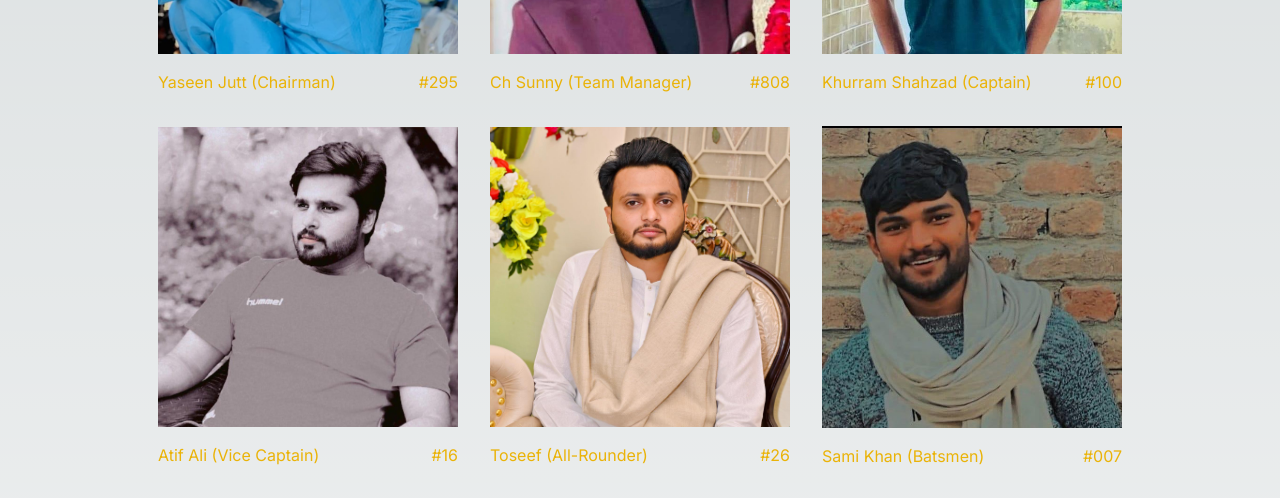
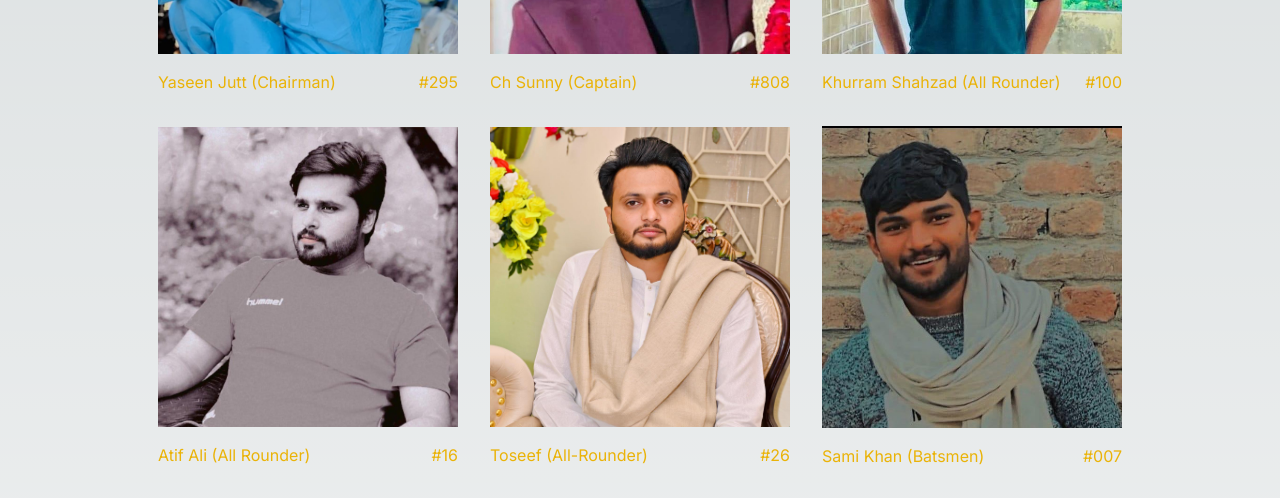
Before and after one commit to toseefakhtar78/dhool-khurd, a Next.js app: page / in a window 1280 px wide. Shown: the part 558-1056 px from the top of the page. Built offline with nearby package versions, Linux system fonts and the light colour scheme.

Commit message:
role changed

```diff
--- a/src/Components/PlayerX1.tsx
+++ b/src/Components/PlayerX1.tsx
@@ -11,21 +11,21 @@ const players = [
    {
         id: 1,
         name: "Ch Sunny",
-        role: "Team Manager",
+        role: "Captain",
         imgUrl: "/team-members/Sunny.jpeg",
         shirtNo: '#808'
     },
     {
         id: 2,
         name: "Khurram Shahzad",
-        role: "Captain",
+        role: "All Rounder",
         imgUrl: "/team-members/Khurram.jpeg",
         shirtNo: '#100'
     },
     {
         id: 3,
         name: "Atif Ali",
-        role: "Vice Captain",
+        role: "All Rounder",
         imgUrl: "/team-members/Atif.jpeg",
         shirtNo: '#16'
     },
```
